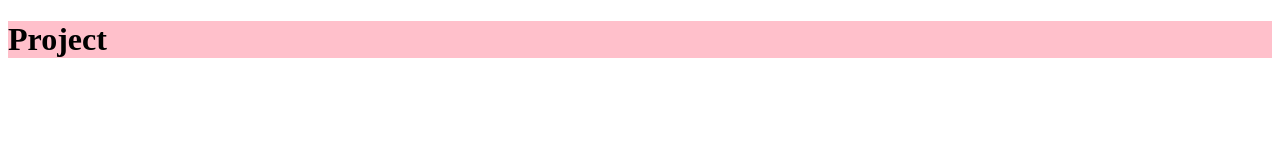
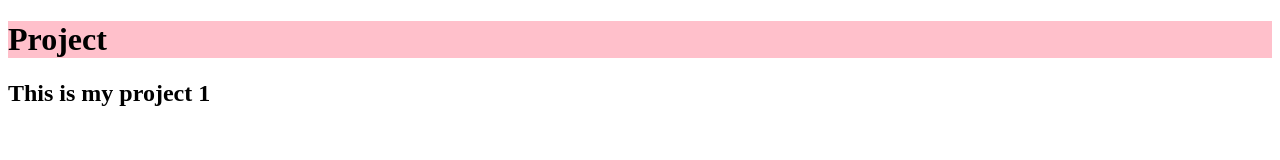
Before and after one commit to Kippie-Ipkie/demo-project, a plain HTML site: page index.html in a window 1280 px wide. Drawn offline with Linux system fonts and the light colour scheme.

Commit message:
Update index.html

```diff
--- a/index.html
+++ b/index.html
@@ -8,5 +8,6 @@
 </head>
 <body>
     <h1>Project</h1>
+    <h2>This is my project 1</h2>
 </body>
 </html>
```
